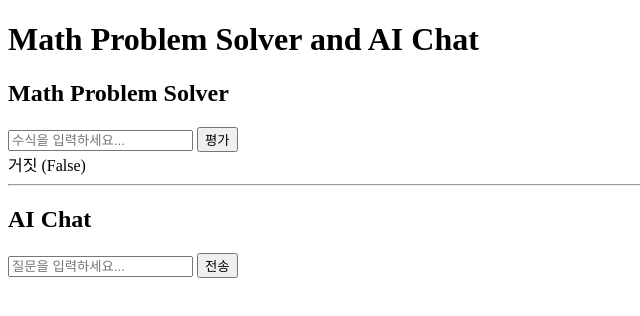
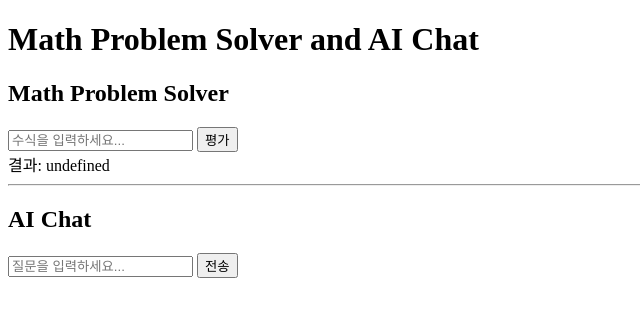
Before and after one commit to gabin09/ai.github.io, a plain HTML site: page index.html in a window 1280 px wide. Both pictures are taken after a click on the button "평가". Shown: the full height of the page, 0-640 px from the left. Drawn offline with Linux system fonts and the light colour scheme.

Commit message:
Update index.html

```diff
--- a/index.html
+++ b/index.html
@@ -5,7 +5,6 @@
 </head>
 <body>
     <h1>Math Problem Solver and AI Chat</h1>
-
 <h2>Math Problem Solver</h2>
 <div id="problem-container"></div>
 <input type="text" id="user-expression" placeholder="수식을 입력하세요..." />
@@ -40,11 +39,7 @@
 
     try {
         const result = eval(expression);
-            if (result) {
-                resultContainer.textContent = '참 (True)';
-            } else {
-                resultContainer.textContent = '거짓 (False)';
-            }
+        resultContainer.textContent = `결과: ${result}`;
     } catch (error) {
         resultContainer.textContent = '유효하지 않은 수식입니다.';
     }
```
Lines whose indentation alone changed are shown as unchanged.
